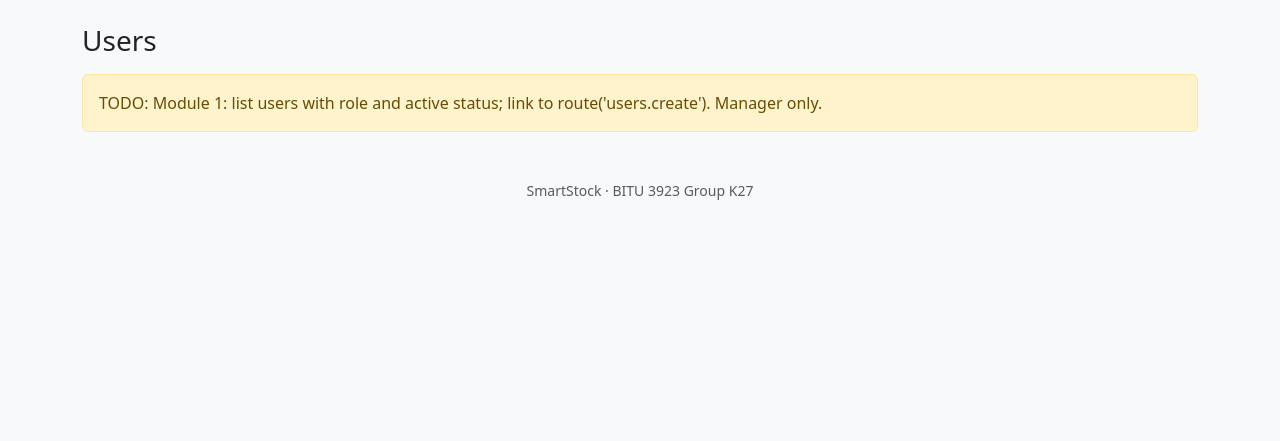
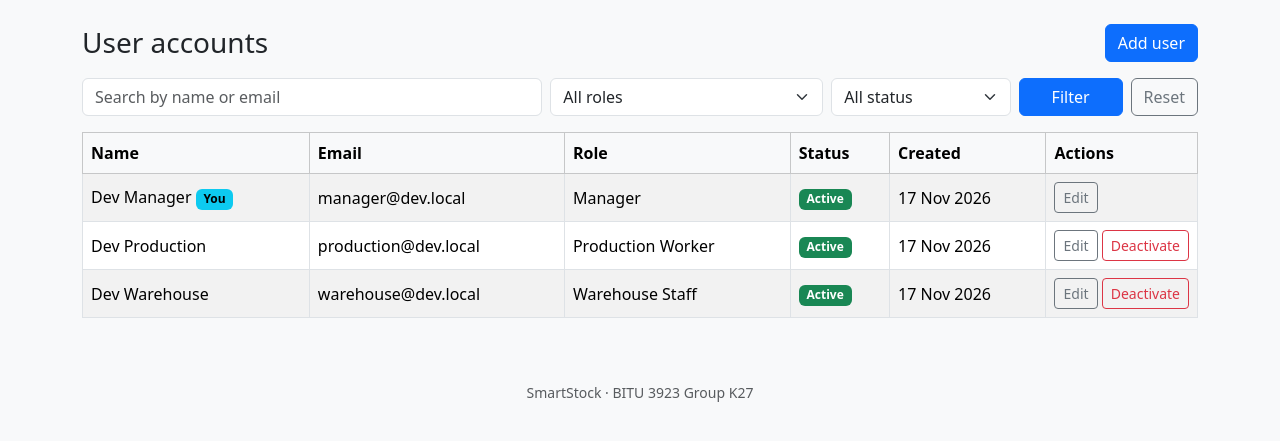
Before and after one commit to Zulhaqq17/SmartStock, a Laravel app: page /users in a window 1280 px wide. Shown: the part 56-497 px from the top of the page. Run offline with Laravel 12, Linux system fonts and the light colour scheme; a user stored in the database is signed in; data comes from the database, SQL or seed files in the repository.

Commit message:
Module 1: Implement User CRUD,Role Restriction & Validation

```diff
--- a/src/app/Http/Controllers/UserController.php
+++ b/src/app/Http/Controllers/UserController.php
@@ -2,31 +2,116 @@
 
 namespace App\Http\Controllers;
 
+use App\Models\Role;
+use App\Models\User;
 use Illuminate\Http\RedirectResponse;
 use Illuminate\Http\Request;
+use Illuminate\Validation\Rule;
+use Illuminate\Validation\Rules\Password;
 use Illuminate\View\View;
 
 /**
- * MODULE 1 (continued): Manager-only user management.
- * Owner: TODO (name)
+ * MODULE 1: User account management (Manager only, enforced in routes/web.php)
  */
 class UserController extends Controller
 {
-    /** TODO: list users with their role; activate/deactivate buttons. */
-    public function index(): View
+    public function index(Request $request): View
     {
-        return view('users.index');
+        $status = $request->query('status');
+
+        $users = User::with('role')
+            ->when($request->string('search')->trim()->toString(), fn ($q, $s) => $q->where(fn ($w) => $w
+                ->where('name', 'like', "%{$s}%")
+                ->orWhere('email', 'like', "%{$s}%")))
+            ->when($request->integer('role_id'), fn ($q, $r) => $q->where('role_id', $r))
+            ->when(in_array($status, ['active', 'inactive'], true), fn ($q) => $q->where('is_active', $status === 'active'))
+            ->orderBy('name')
+            ->paginate(10)
+            ->withQueryString();
+
+        return view('users.index', [
+            'users' => $users,
+            'roles' => Role::orderBy('id')->get(),
+        ]);
     }
 
-    /** TODO: form (name, email, role dropdown, temporary password). */
     public function create(): View
     {
-        return view('users.create');
+        return view('users.create', ['roles' => Role::orderBy('id')->get()]);
     }
 
-    /** TODO: validate, create the user (password is hashed automatically by the User model). */
     public function store(Request $request): RedirectResponse
     {
-        return back()->with('error', 'TODO: not implemented yet.');
+        $data = $request->validate([
+            'name' => ['required', 'string', 'max:255'],
+            'email' => ['required', 'email', 'max:255', 'unique:users,email'],
+            'role_id' => ['required', 'exists:roles,id'],
+            'password' => ['required', 'confirmed', Password::min(8)],
+        ]);
+        $data['is_active'] = true;
+
+        User::create($data); // password hashed by the model cast
+
+        return redirect()->route('users.index')->with('success', 'User account created.');
+    }
+
+    public function edit(User $user): View
+    {
+        return view('users.edit', ['user' => $user, 'roles' => Role::orderBy('id')->get()]);
+    }
+
+    public function update(Request $request, User $user): RedirectResponse
+    {
+        $data = $request->validate([
+            'name' => ['required', 'string', 'max:255'],
+            'email' => ['required', 'email', 'max:255', Rule::unique('users', 'email')->ignore($user)],
+            'role_id' => ['required', 'exists:roles,id'],
+            'password' => ['nullable', 'confirmed', Password::min(8)],
+        ]);
+        $data['is_active'] = $request->boolean('is_active');
+
+        $roleChanged = (int) $data['role_id'] !== (int) $user->role_id;
+        $deactivating = $user->is_active && ! $data['is_active'];
+
+        if ($user->is(auth()->user()) && ($roleChanged || $deactivating)) {
+            return back()->withInput()->with('error', 'You cannot change your own role or deactivate your own account.');
+        }
+        if (($roleChanged || $deactivating) && $this->isLastActiveManager($user)) {
+            return back()->withInput()->with('error', 'This is the last active Manager. Assign another Manager first.');
+        }
+
+        if (empty($data['password'])) {
+            unset($data['password']); // blank = keep current password
+        }
+
+        $user->update($data);
+
+        return redirect()->route('users.index')->with('success', 'User updated.');
+    }
+
+    public function toggleStatus(User $user): RedirectResponse
+    {
+        if ($user->is(auth()->user())) {
+            return back()->with('error', 'You cannot deactivate your own account.');
+        }
+        if ($user->is_active && $this->isLastActiveManager($user)) {
+            return back()->with('error', 'This is the last active Manager and cannot be deactivated.');
+        }
+
+        $user->update(['is_active' => ! $user->is_active]);
+
+        return back()->with('success', $user->is_active ? 'User activated.' : 'User deactivated.');
+    }
+
+    private function isLastActiveManager(User $user): bool
+    {
+        if (! $user->is_active || ! $user->hasRole(Role::MANAGER)) {
+            return false;
+        }
+
+        return ! User::where('id', '!=', $user->id)
+            ->where('is_active', true)
+            ->whereHas('role', fn ($q) => $q->where('role_name', Role::MANAGER))
+            ->exists();
     }
 }
--- a/src/app/Http/Middleware/EnsureRole.php
+++ b/src/app/Http/Middleware/EnsureRole.php
@@ -17,6 +17,14 @@ class EnsureRole
     {
         $user = $request->user();
 
+        if ($request->user() && ! $request->user()->is_active) {
+            auth()->logout();
+            $request->session()->invalidate();
+            $request->session()->regenerateToken();
+
+            return redirect()->route('login')->withErrors(['email' => 'Your account has been deactivated.']);
+        }
+
         if (! $user || ! $user->hasRole(...$roles)) {
             abort(403, 'You do not have permission to view this page.');
         }
--- a/src/resources/views/users/index.blade.php
+++ b/src/resources/views/users/index.blade.php
@@ -3,6 +3,73 @@
 @section('title', 'Users')
 
 @section('content')
-<h1 class="h3 mb-3">Users</h1>
-<div class="alert alert-warning">TODO: Module 1: list users with role and active status; link to route('users.create'). Manager only.</div>
+<div class="d-flex justify-content-between align-items-center mb-3">
+    <h1 class="h3 mb-0">User accounts</h1>
+    <a href="{{ route('users.create') }}" class="btn btn-primary">Add user</a>
+</div>
+
+<form method="GET" action="{{ route('users.index') }}" class="row g-2 mb-3">
+    <div class="col-12 col-md-5">
+        <input type="text" name="search" value="{{ request('search') }}" class="form-control" placeholder="Search by name or email">
+    </div>
+    <div class="col-6 col-md-3">
+        <select name="role_id" class="form-select">
+            <option value="">All roles</option>
+            @foreach ($roles as $role)
+                <option value="{{ $role->id }}" @selected(request('role_id') == $role->id)>{{ $role->role_name }}</option>
+            @endforeach
+        </select>
+    </div>
+    <div class="col-6 col-md-2">
+        <select name="status" class="form-select">
+            <option value="">All status</option>
+            <option value="active" @selected(request('status') === 'active')>Active</option>
+            <option value="inactive" @selected(request('status') === 'inactive')>Inactive</option>
+        </select>
+    </div>
+    <div class="col-12 col-md-2 d-flex gap-2">
+        <button class="btn btn-primary flex-fill">Filter</button>
+        <a href="{{ route('users.index') }}" class="btn btn-outline-secondary">Reset</a>
+    </div>
+</form>
+
+<div class="table-responsive">
+    <table class="table table-striped table-bordered align-middle bg-white">
+        <thead class="table-light">
+            <tr><th>Name</th><th>Email</th><th>Role</th><th>Status</th><th>Created</th><th style="width:1%">Actions</th></tr>
+        </thead>
+        <tbody>
+            @forelse ($users as $user)
+                <tr>
+                    <td>{{ $user->name }} @if ($user->is(auth()->user())) <span class="badge text-bg-info">You</span> @endif</td>
+                    <td>{{ $user->email }}</td>
+                    <td>{{ $user->role?->role_name }}</td>
+                    <td>
+                        <span class="badge {{ $user->is_active ? 'text-bg-success' : 'text-bg-secondary' }}">
+                            {{ $user->is_active ? 'Active' : 'Inactive' }}
+                        </span>
+                    </td>
+                    <td>{{ $user->created_at?->format('d M Y') }}</td>
+                    <td class="text-nowrap">
+                        <a href="{{ route('users.edit', $user) }}" class="btn btn-sm btn-outline-secondary">Edit</a>
+                        @unless ($user->is(auth()->user()))
+                            <form method="POST" action="{{ route('users.toggle', $user) }}" class="d-inline"
+                                  onsubmit="return confirm('{{ $user->is_active ? 'Deactivate' : 'Activate' }} {{ addslashes($user->name) }}?')">
+                                @csrf
+                                @method('PATCH')
+                                <button class="btn btn-sm {{ $user->is_active ? 'btn-outline-danger' : 'btn-outline-success' }}">
+                                    {{ $user->is_active ? 'Deactivate' : 'Activate' }}
+                                </button>
+                            </form>
+                        @endunless
+                    </td>
+                </tr>
+            @empty
+                <tr><td colspan="6" class="text-center text-muted">No users found.</td></tr>
+            @endforelse
+        </tbody>
+    </table>
+</div>
+
+{{ $users->links('pagination::bootstrap-5') }}
 @endsection
--- a/src/routes/web.php
+++ b/src/routes/web.php
@@ -34,9 +34,9 @@ Route::middleware('guest')->group(function () {
 Route::post('/logout', [AuthController::class, 'logout'])->middleware('auth')->name('logout');
 
 Route::middleware($managerOnly)->group(function () {
-    Route::get('/users', [UserController::class, 'index'])->name('users.index');
-    Route::get('/users/create', [UserController::class, 'create'])->name('users.create');
-    Route::post('/users', [UserController::class, 'store'])->name('users.store');
+    Route::resource('users', UserController::class)->except(['show', 'destroy']);
+    Route::patch('/users/{user}/toggle-status', [UserController::class, 'toggleStatus'])
+        ->whereNumber('user')->name('users.toggle');
 });
 
 // ---------------- Module 6: Dashboard and reports ----------------
```
Also changed, not shown: src/resources/views/users/_form.blade.php (added, +59 -0 lines), src/resources/views/users/create.blade.php (+9 -2 lines), src/resources/views/users/edit.blade.php (added, +16 -0 lines).
